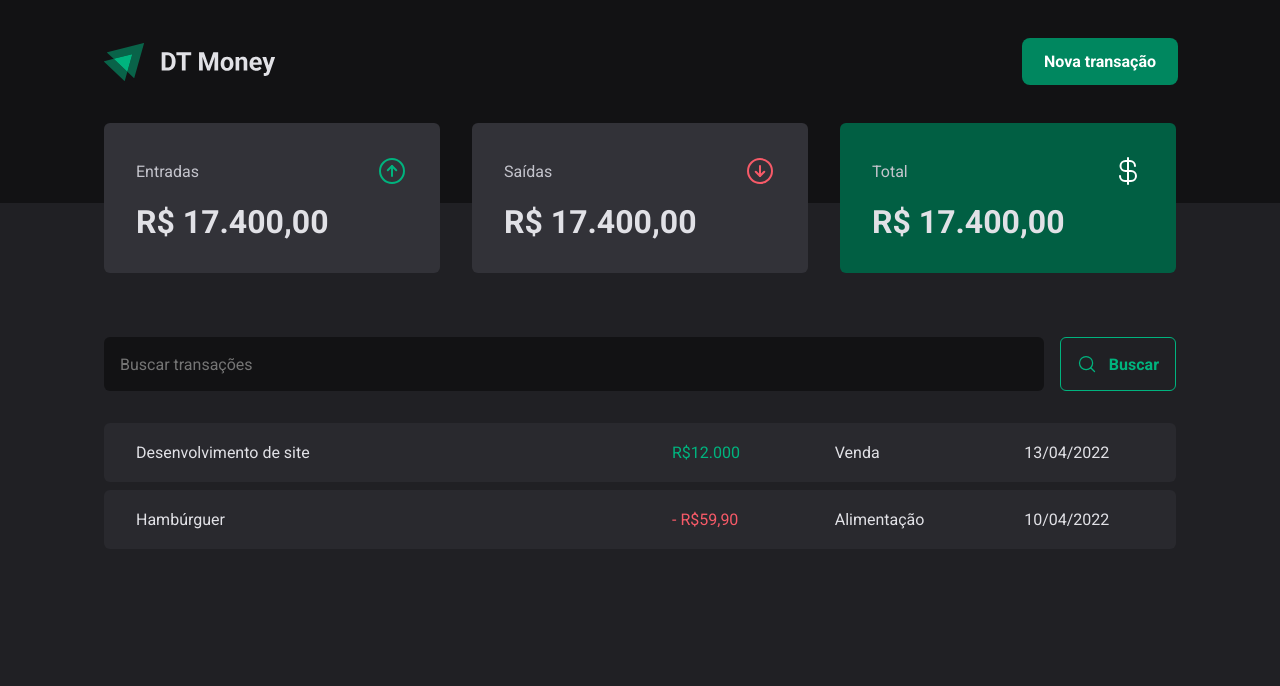
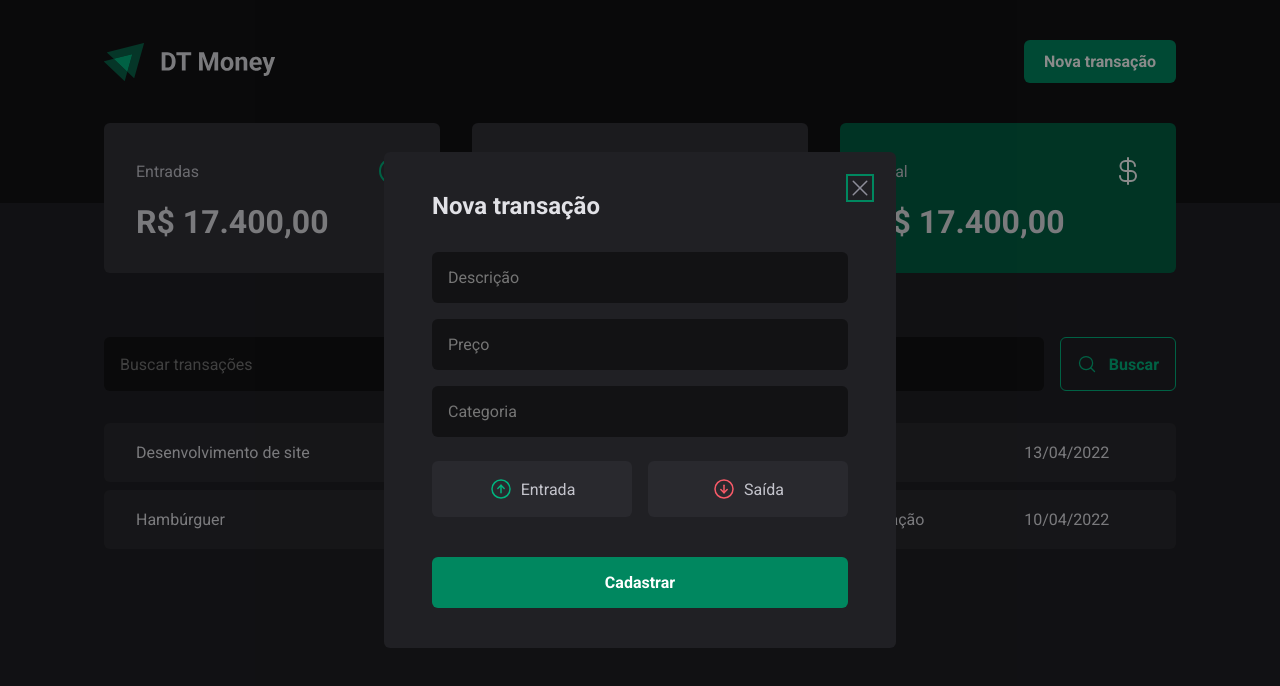
Before and after one commit to ruyfreire/ignite-projetos, a React (Vite) app in the folder react/projeto-3/dt-money/: page / in a window 1280 px wide. Both pictures are taken after a click on the button "Nova transação". Shown: the top 686 px of the page. Built offline with nearby package versions, Linux system fonts and the light colour scheme.

Commit message:
modal transactions

```diff
--- a/react/projeto-3/dt-money/package.json
+++ b/react/projeto-3/dt-money/package.json
@@ -5,10 +5,13 @@
   "type": "module",
   "scripts": {
     "dev": "vite",
+    "dev:server": "json-server server.json -w -d 500",
     "build": "tsc && vite build",
     "preview": "vite preview"
   },
   "dependencies": {
+    "@radix-ui/react-dialog": "^1.0.3",
+    "@radix-ui/react-radio-group": "^1.1.2",
     "phosphor-react": "^1.4.1",
     "react": "^18.2.0",
     "react-dom": "^18.2.0",
@@ -19,6 +22,7 @@
     "@types/react-dom": "^18.0.11",
     "@types/styled-components": "^5.1.26",
     "@vitejs/plugin-react": "^3.1.0",
+    "json-server": "^0.17.3",
     "typescript": "^4.9.3",
     "vite": "^4.2.0"
   }
--- a/react/projeto-3/dt-money/src/components/Header/index.tsx
+++ b/react/projeto-3/dt-money/src/components/Header/index.tsx
@@ -1,3 +1,6 @@
+import * as Dialog from '@radix-ui/react-dialog'
+
+import { NewTransactionModal } from '../NewTransactionModal'
 import { ButtonNewTransaction, Container, Content } from './styles'
 import Logo from '../../assets/logo.svg'
 
@@ -6,7 +9,14 @@
     <Container>
       <Content>
         <img src={Logo} alt="" />
-        <ButtonNewTransaction>Nova transação</ButtonNewTransaction>
+
+        <Dialog.Root>
+          <Dialog.Trigger asChild>
+            <ButtonNewTransaction>Nova transação</ButtonNewTransaction>
+          </Dialog.Trigger>
+
+          <NewTransactionModal />
+        </Dialog.Root>
       </Content>
     </Container>
   )
--- /dev/null
+++ b/react/projeto-3/dt-money/src/components/NewTransactionModal/index.tsx
@@ -0,0 +1,45 @@
+import * as Dialog from '@radix-ui/react-dialog'
+import { ArrowCircleDown, ArrowCircleUp, X } from 'phosphor-react'
+import {
+  CloseButton,
+  Content,
+  Overlay,
+  TransactionType,
+  TransactionTypeButton,
+} from './styles'
+
+export function NewTransactionModal() {
+  return (
+    <Dialog.Portal>
+      <Overlay />
+
+      <Content>
+        <Dialog.Title>Nova transação</Dialog.Title>
+
+        <CloseButton>
+          <X size={24} />
+        </CloseButton>
+
+        <form>
+          <input type="text" placeholder="Descrição" />
+          <input type="number" placeholder="Preço" />
+          <input type="text" placeholder="Categoria" />
+
+          <TransactionType>
+            <TransactionTypeButton variant="income" value="income">
+              <ArrowCircleUp size={24} />
+              Entrada
+            </TransactionTypeButton>
+
+            <TransactionTypeButton variant="outcome" value="outcome">
+              <ArrowCircleDown size={24} />
+              Saída
+            </TransactionTypeButton>
+          </TransactionType>
+
+          <button type="submit">Cadastrar</button>
+        </form>
+      </Content>
+    </Dialog.Portal>
+  )
+}
--- /dev/null
+++ b/react/projeto-3/dt-money/src/components/NewTransactionModal/styles.ts
@@ -0,0 +1,128 @@
+import styled from 'styled-components'
+import * as Dialog from '@radix-ui/react-dialog'
+import * as RadioGroup from '@radix-ui/react-radio-group'
+
+export const Overlay = styled(Dialog.Overlay)`
+  position: fixed;
+  width: 100vw;
+  height: 100vh;
+  inset: 0;
+  background: #00000075;
+`
+
+export const Content = styled(Dialog.Content)`
+  display: flex;
+  flex-direction: column;
+  background: ${(props) => props.theme['gray-800']};
+  border-radius: 6px;
+  padding: 2.5rem 3rem;
+
+  position: fixed;
+  width: 100%;
+  max-width: 32rem;
+  top: 50%;
+  left: 50%;
+  transform: translate(-50%, -50%);
+
+  form {
+    margin-top: 2rem;
+    display: flex;
+    flex-direction: column;
+    gap: 1rem;
+
+    input {
+      padding: 1rem;
+      background-color: ${(props) => props.theme['gray-900']};
+      border-radius: 6px;
+      border: 0;
+      color: ${(props) => props.theme['gray-300']};
+    }
+
+    button[type='submit'] {
+      background-color: ${(props) => props.theme['green-500']};
+      padding: 1rem;
+      border: 0;
+      border-radius: 6px;
+      margin-top: 1rem;
+      cursor: pointer;
+
+      font: 700 1rem 'Roboto', sans-serif;
+      color: ${(props) => props.theme.white};
+
+      :hover {
+        background-color: ${(props) => props.theme['green-700']};
+        transition: background-color 0.2s;
+      }
+    }
+  }
+`
+
+export const CloseButton = styled(Dialog.Close)`
+  position: absolute;
+  background-color: transparent;
+  border: 0;
+  top: 1.5rem;
+  right: 1.5rem;
+  line-height: 0;
+  cursor: pointer;
+  color: ${(props) => props.theme['gray-400']};
+`
+
+export const TransactionType = styled(RadioGroup.Root)`
+  display: grid;
+  grid-template-columns: repeat(2, 1fr);
+  gap: 1rem;
+  margin: 0.5rem 0;
+`
+
+interface TransactionTypeButtonProps {
+  variant: 'income' | 'outcome'
+}
+
+export const TransactionTypeButton = styled(
+  RadioGroup.Item
+)<TransactionTypeButtonProps>`
+  display: flex;
+  justify-content: center;
+  align-items: center;
+  padding: 1rem;
+  gap: 0.5rem;
+
+  background: ${(props) => props.theme['gray-700']};
+  border-radius: 6px;
+  border: 0;
+  color: ${(props) => props.theme['gray-300']};
+  cursor: pointer;
+
+  &:focus {
+    box-shadow: 0 0 0 2px
+      ${(props) =>
+        props.variant === 'income'
+          ? props.theme['green-500']
+          : props.theme['red-500']};
+  }
+
+  svg {
+    color: ${(props) =>
+      props.variant === 'income'
+        ? props.theme['green-300']
+        : props.theme['red-300']};
+  }
+
+  &[data-state='checked'] {
+    transition: background-color 0.2s;
+    color: ${(props) => props.theme.white};
+    background: ${(props) =>
+      props.variant === 'income'
+        ? props.theme['green-500']
+        : props.theme['red-500']};
+
+    svg {
+      color: ${(props) => props.theme.white};
+    }
+  }
+
+  &[data-state='unchecked']:hover {
+    background: ${(props) => props.theme['gray-600']};
+  }
+`
```
Also changed, not shown: 1 other file (tests, documents, lock files or other folders).
